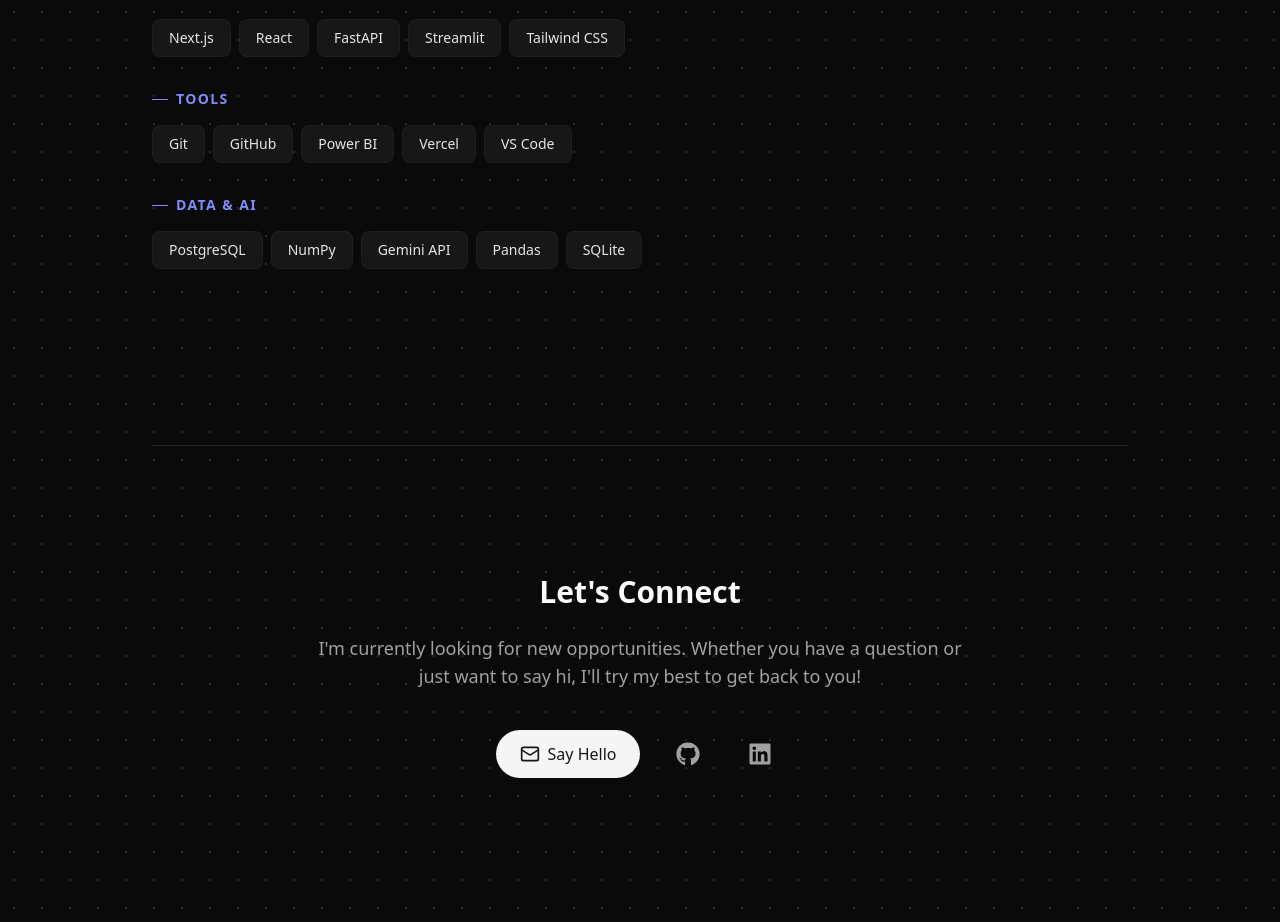
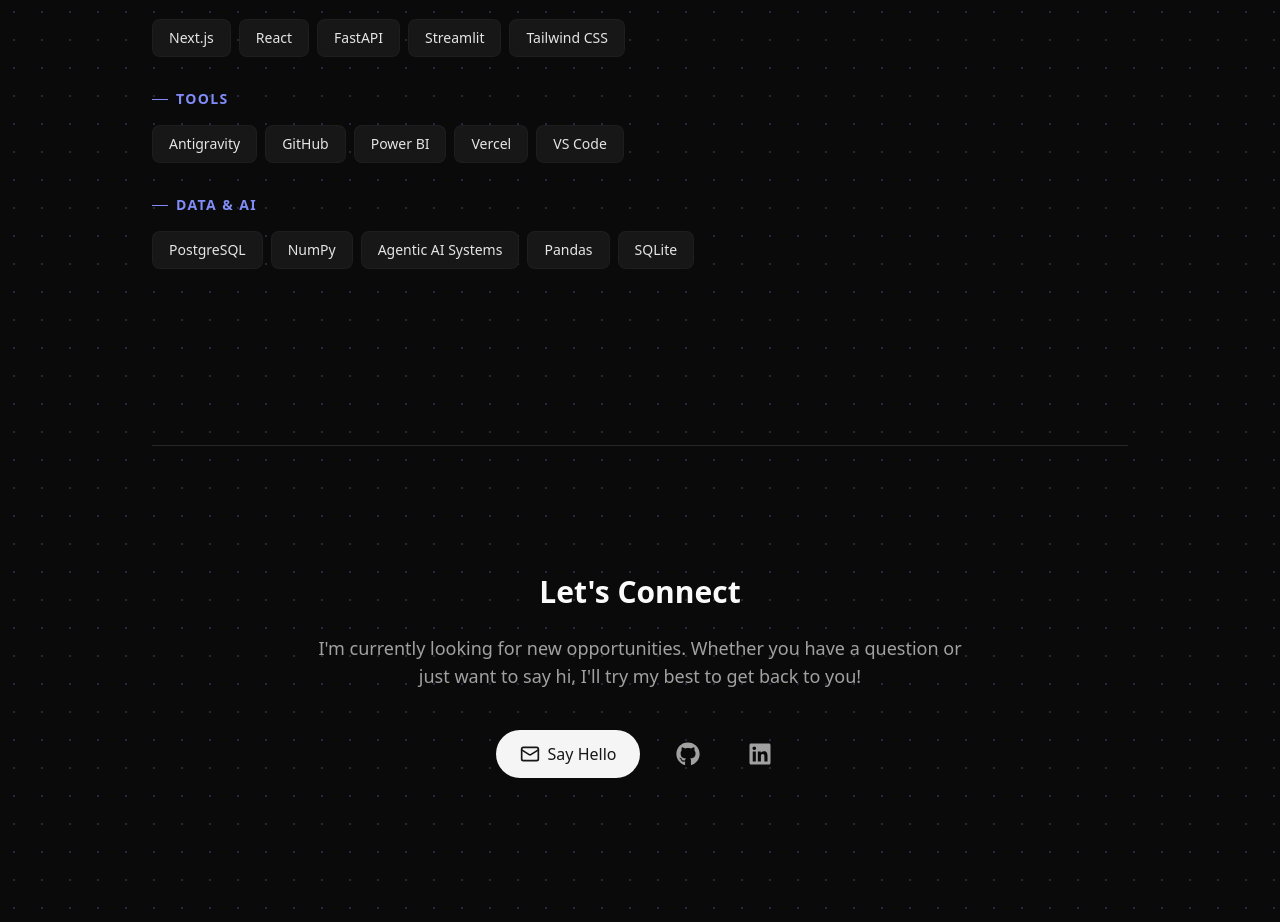
Before and after one commit to doomsday-the/portfolio, a Next.js app: page / in a window 1280 px wide. Shown: the part 2886-3808 px from the top of the page. Built offline with nearby package versions, Linux system fonts and the light colour scheme.

Commit message:
feat: Antigravity in tools, Agentic AI Systems in Data & AI

```diff
--- a/src/data/skills.ts
+++ b/src/data/skills.ts
@@ -1,8 +1,8 @@
 export const skillsData = {
   "Languages": ["Python", "Java", "JavaScript", "SQL", "C++", "HTML/CSS"],
   "Frameworks": ["Next.js", "React", "FastAPI", "Streamlit", "Tailwind CSS"],
-  "Tools": ["Git", "GitHub", "Power BI", "Vercel", "VS Code"],
-  "Data & AI": ["PostgreSQL", "NumPy", "Gemini API", "Pandas", "SQLite"],
+  "Tools": ["Antigravity", "GitHub", "Power BI", "Vercel", "VS Code"],
+  "Data & AI": ["PostgreSQL", "NumPy", "Agentic AI Systems", "Pandas", "SQLite"],
 };
 
 export const currentlyLearning = [
```
